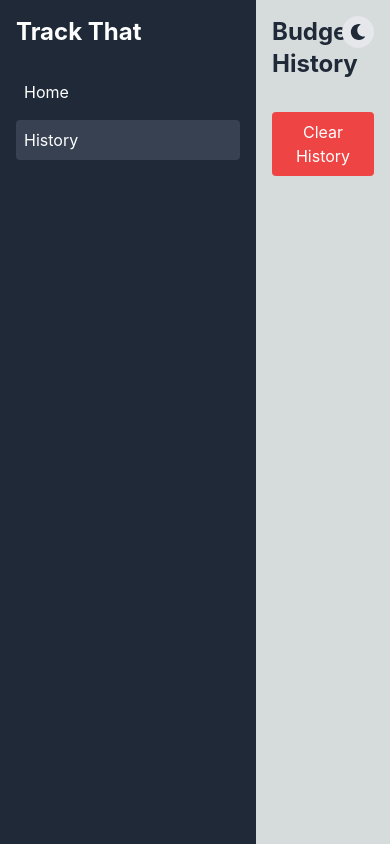
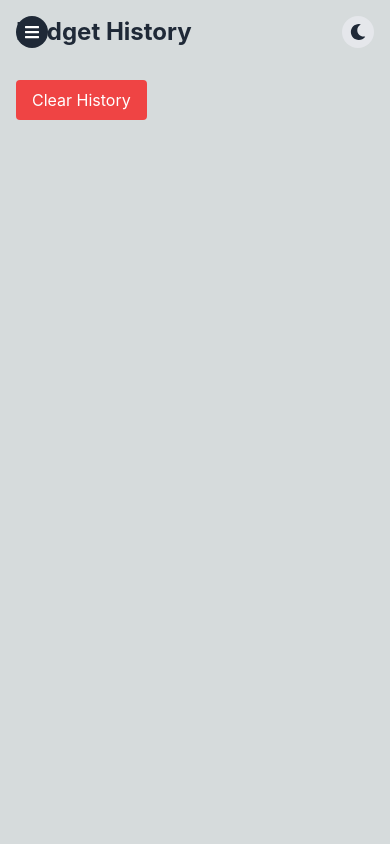
Before and after one commit to breezysupply/track-that, a Next.js app: page /history in a window 390 px wide. Built offline with nearby package versions, Linux system fonts and the light colour scheme.

Commit message:
Making mobile enhancements

```diff
--- a/app/layout.tsx
+++ b/app/layout.tsx
@@ -35,9 +35,9 @@ export default function RootLayout({
     <html lang="en">
       <body className={`${geistSans.variable} ${geistMono.variable} antialiased`}>
         <ThemeWrapper>
-          <div className="flex min-h-screen">
+          <div className="flex flex-col md:flex-row min-h-screen">
             <SideMenu />
-            <main className="flex-1 p-4 overflow-auto">
+            <main className="flex-1 p-4 md:ml-64 overflow-auto">
               {children}
             </main>
           </div>
--- a/components/SideMenu.tsx
+++ b/components/SideMenu.tsx
@@ -1,29 +1,41 @@
 'use client';
 
-import React from 'react';
+import React, { useState } from 'react';
 import Link from 'next/link';
 import { usePathname } from 'next/navigation';
+import { FaBars, FaTimes } from 'react-icons/fa';
 
 export default function SideMenu() {
   const pathname = usePathname();
+  const [isOpen, setIsOpen] = useState(false);
+
+  const toggleMenu = () => setIsOpen(!isOpen);
 
   return (
-    <div className="bg-gray-800 text-white w-64 min-h-screen p-4">
+    <>
+      <button
+        onClick={toggleMenu}
+        className="md:hidden fixed top-4 left-4 z-50 p-2 rounded-full bg-gray-800 text-white"
+      >
+        {isOpen ? <FaTimes /> : <FaBars />}
+      </button>
+      <div className={`bg-gray-800 text-white w-64 min-h-screen p-4 fixed left-0 top-0 z-40 transform transition-transform duration-200 ease-in-out ${isOpen ? 'translate-x-0' : '-translate-x-full'} md:translate-x-0`}>
         <h1 className="text-2xl font-bold mb-6">Track That</h1>
         <nav>
           <ul>
             <li className="mb-2">
-            <Link href="/" className={`block p-2 rounded ${pathname === '/' ? 'bg-gray-700' : 'hover:bg-gray-700'}`}>
+              <Link href="/" className={`block p-2 rounded ${pathname === '/' ? 'bg-gray-700' : 'hover:bg-gray-700'}`} onClick={toggleMenu}>
                 Home
               </Link>
             </li>
             <li className="mb-2">
-            <Link href="/history" className={`block p-2 rounded ${pathname === '/history' ? 'bg-gray-700' : 'hover:bg-gray-700'}`}>
+              <Link href="/history" className={`block p-2 rounded ${pathname === '/history' ? 'bg-gray-700' : 'hover:bg-gray-700'}`} onClick={toggleMenu}>
                 History
               </Link>
             </li>
           </ul>
         </nav>
       </div>
+    </>
   );
 }
--- a/components/TransactionForm.tsx
+++ b/components/TransactionForm.tsx
@@ -21,7 +21,7 @@ export default function TransactionForm({ onAddTransaction }: TransactionFormPro
   };
 
   return (
-    <form onSubmit={handleSubmit} className="mb-4">
+    <form onSubmit={handleSubmit} className="mb-6">
       <div className="mb-4">
         <label htmlFor="amount" className="block mb-2 text-gray-800 dark:text-gray-200">Amount:</label>
         <input
@@ -29,7 +29,7 @@ export default function TransactionForm({ onAddTransaction }: TransactionFormPro
           id="amount"
           value={amount}
           onChange={(e) => setAmount(e.target.value)}
-          className="w-full p-2 border rounded bg-white dark:bg-gray-600 text-gray-800 dark:text-gray-200"
+          className="w-full p-3 border rounded bg-white dark:bg-gray-600 text-gray-800 dark:text-gray-200 text-lg"
           required
           step="0.01"
           min="0.01"
@@ -42,13 +42,13 @@ export default function TransactionForm({ onAddTransaction }: TransactionFormPro
           id="description"
           value={description}
           onChange={(e) => setDescription(e.target.value)}
-          className="w-full p-2 border rounded bg-white dark:bg-gray-600 text-gray-800 dark:text-gray-200"
+          className="w-full p-3 border rounded bg-white dark:bg-gray-600 text-gray-800 dark:text-gray-200 text-lg"
           required
         />
       </div>
       <button
         type="submit"
-        className="w-full bg-green-500 text-white p-2 rounded hover:bg-green-600 transition duration-200"
+        className="w-full bg-green-500 text-white p-3 rounded hover:bg-green-600 transition duration-200 text-lg"
       >
         Add Transaction
       </button>
```
Lines whose indentation alone changed are shown as unchanged.
